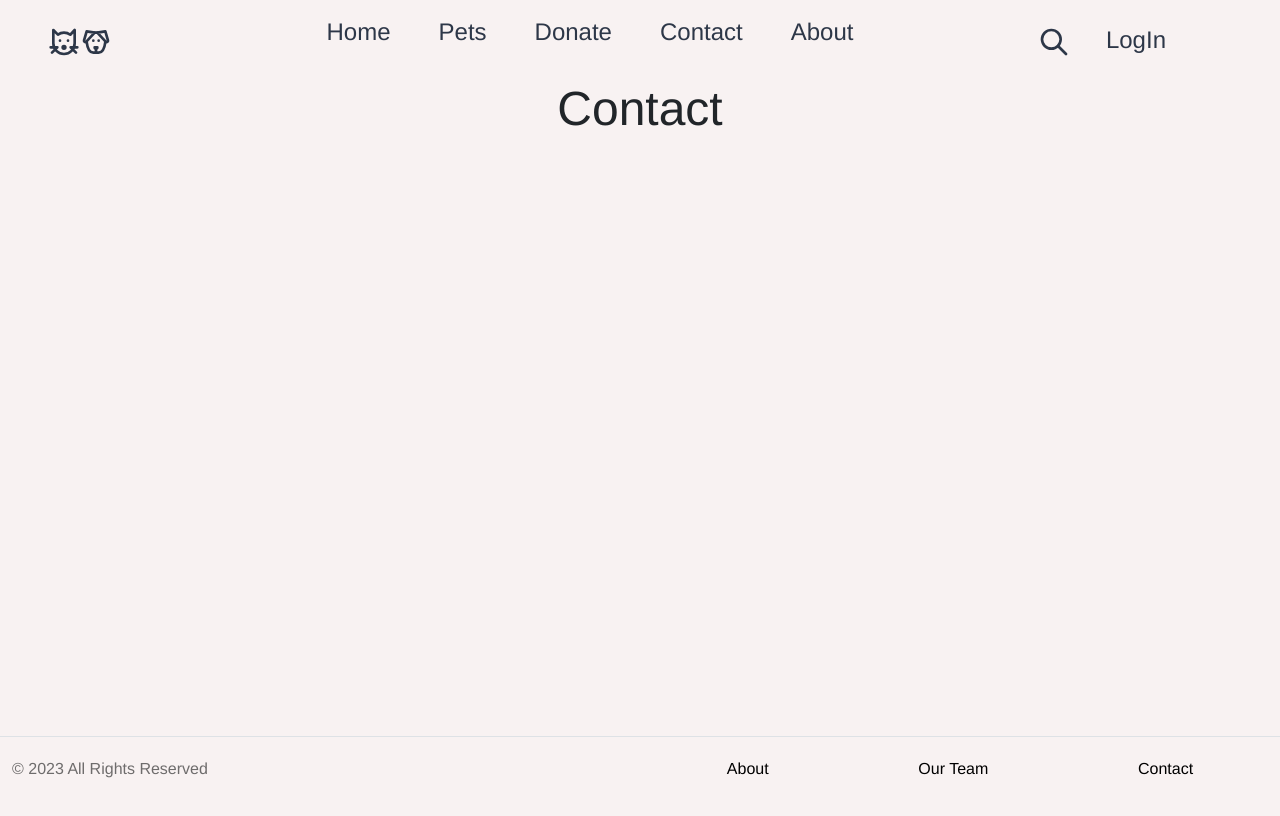
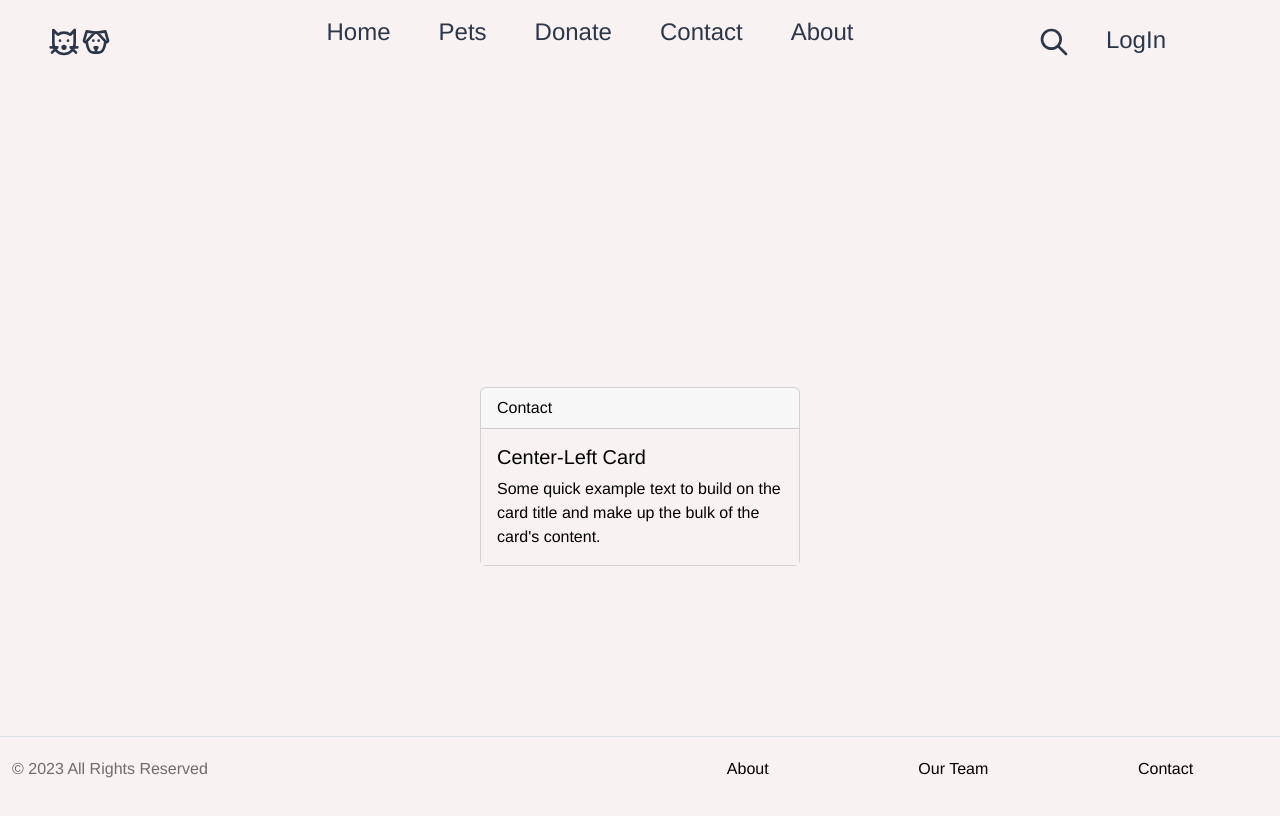
Before and after one commit to AlonaVladymyrovaTrinity/AdoptTheDreamApp-Front, a React (Create React App) app: page /contact in a window 1280 px wide. Shown: the top 816 px of the page. Built offline with nearby package versions, Linux system fonts and the light colour scheme.

Commit message:
PP-15: initial commit for contact page

```diff
--- a/src/component/Home/Home.js
+++ b/src/component/Home/Home.js
@@ -1,6 +1,6 @@
-import React from "react";
-import redCat from "../../images/redCat.mp4";
-import "./Home.css";
+import React from 'react';
+import redCat from '../../images/redCat.mp4';
+import './Home.css';
 
 const Home = () => {
     return (
--- a/src/component/layout/Contact/Contact.js
+++ b/src/component/layout/Contact/Contact.js
@@ -1,7 +1,28 @@
-import React from "react";
+import React from 'react';
+import Card from 'react-bootstrap/Card';
+import Container from 'react-bootstrap/Container';
+import Row from 'react-bootstrap/Row';
+import Col from 'react-bootstrap/Col';
 
 const Contact = () => {
-  return <h1>Contact</h1>;
+    return (
+        <Container className="d-flex align-items-center justify-content-center" style={{ height: '100vh' }}>
+      <Row>
+        <Col className="d-flex justify-content-center">
+        <Card text="black" style={{ width: '20rem' }} className="mb-2">
+            <Card.Header>Contact</Card.Header>
+            <Card.Body>
+                <Card.Title>Center-Left Card</Card.Title>
+                <Card.Text>
+                    Some quick example text to build on the card title and make
+                    up the bulk of the card's content.
+                </Card.Text>
+            </Card.Body>
+        </Card>
+        </Col>
+      </Row>
+    </Container>
+    );
 };
 
 export default Contact;
```
Also changed, not shown: src/images/contactPafe.jpg (added). Lines whose indentation alone changed are shown as unchanged.
